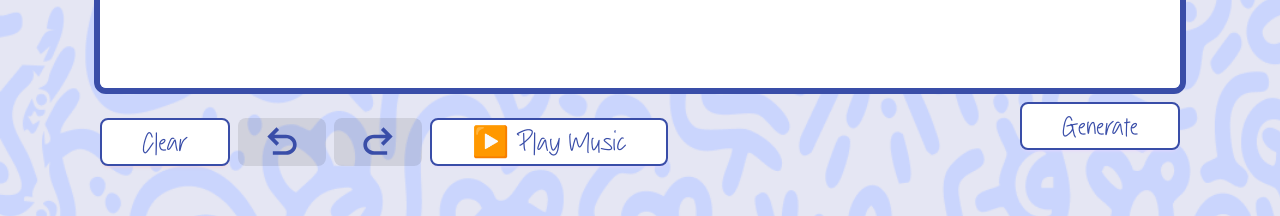
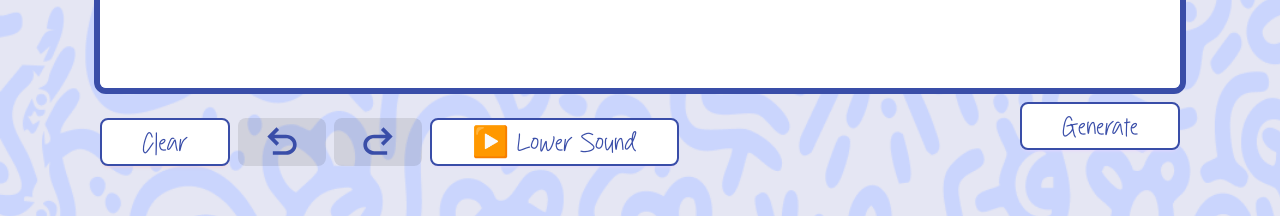
Before and after one commit to BrandonAWong/DoodleMorph, a Vue app in the folder client/: page /editor in a window 1280 px wide. Shown: the part 918-1134 px from the top of the page. Built offline with nearby package versions, Linux system fonts and the light colour scheme; a web font is replaced by a local one.

Commit message:
added sound feature

```diff
--- a/client/src/views/Editor.vue
+++ b/client/src/views/Editor.vue
@@ -47,7 +47,6 @@ onMounted(() => {
   }
 });
 
-
 function playMusic() {
   const audio = bgMusic.value;
   if (!audio) return;
@@ -72,7 +71,6 @@ function stopMusic() {
   audio.currentTime = 0;
   hasPlayedMusic.value = false;
 }
-
 
 /**
  * POST doodle and style to server, and set imageSrc to the response.
@@ -191,7 +189,7 @@ function handleCanvasClick(x: number, y: number) {
     <audio ref="bgMusic" src="/audio/theme.mp3" preload="auto" loop></audio>
 
     <div class="pb-20 text-center">
-      <RouterLink to="/" class="font-rock text-8xl font-bold text-[#394DA8] tracking-tighter">
+      <RouterLink to="/" class="font-rock text-8xl font-bold tracking-tighter text-[#394DA8]">
         Doodle Morph
       </RouterLink>
     </div>
@@ -295,7 +293,7 @@ function handleCanvasClick(x: number, y: number) {
     <div class="mx-auto flex max-w-[1080px] justify-between py-2">
       <div class="flex items-center gap-2">
         <button
-          class="btn btn-lg btn-secondary hover:bg-[#E5E6F3] border-[#394DA8] bg-white px-10 text-[#394DA8]"
+          class="btn btn-lg btn-secondary border-[#394DA8] bg-white px-10 text-[#394DA8] hover:bg-[#E5E6F3]"
           type="button"
           @click="clearCanvas"
         >
@@ -317,25 +315,24 @@ function handleCanvasClick(x: number, y: number) {
           <button
             v-if="!hasPlayedMusic"
             @click="playMusic"
-            class="btn btn-lg btn-primary hover:bg-[#E5E6F3] border-[#394DA8] bg-white px-10 text-[#394DA8]"
+            class="btn btn-lg btn-primary border-[#394DA8] bg-white px-10 text-[#394DA8] hover:bg-[#E5E6F3]"
             type="button"
           >
-            ▶️ Play Music
+            ▶️ Lower Sound
           </button>
           <button
             v-else
             @click="stopMusic"
-            class="btn btn-lg btn-error hover:bg-[#E5E6F3] border-[#394DA8] bg-white px-10 text-[#394DA8]"
+            class="btn btn-lg btn-error border-[#394DA8] bg-white px-10 text-[#394DA8] hover:bg-[#E5E6F3]"
             type="button"
           >
             ⏹️ Stop Music
           </button>
         </div>
-
       </div>
       <div>
         <button
-          class="btn btn-lg btn-primary hover:bg-[#E5E6F3] border-[#394DA8] bg-white px-10 text-[#394DA8]"
+          class="btn btn-lg btn-primary border-[#394DA8] bg-white px-10 text-[#394DA8] hover:bg-[#E5E6F3]"
           type="button"
           @click="generateImage"
         >
```
